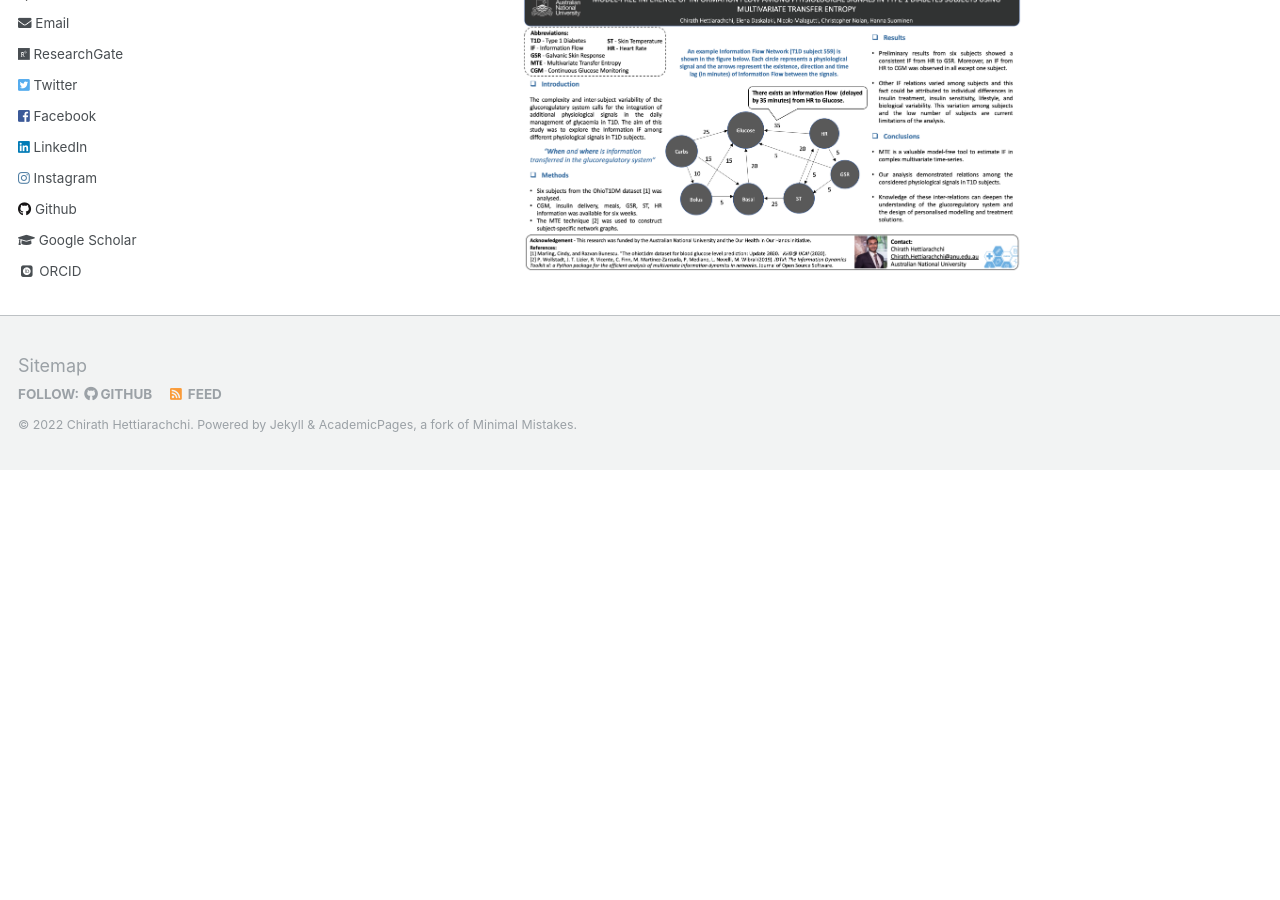
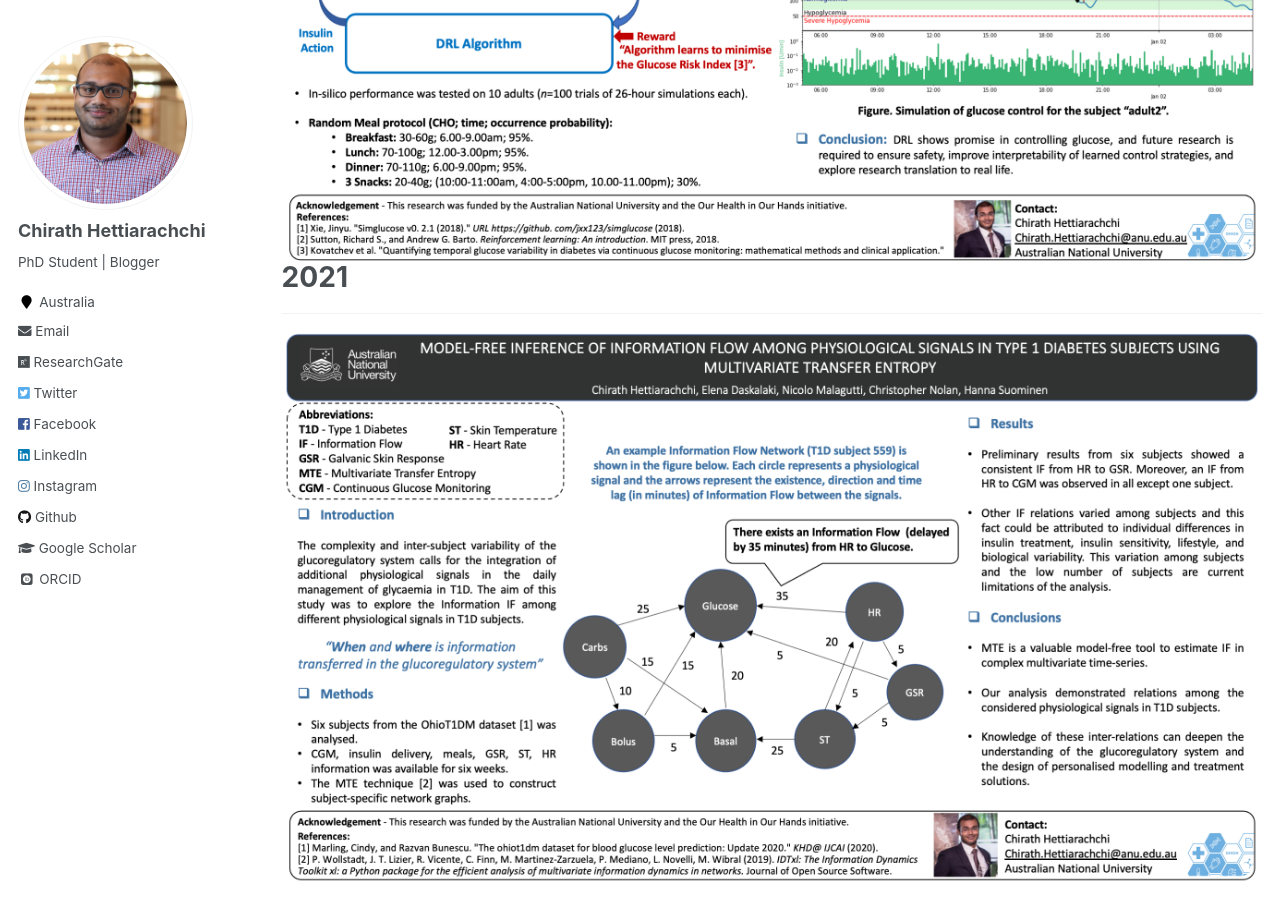
Before and after one commit to chirathyh/chirathyh.github.io, a Jekyll site: the page built from _pages/posters.md, in a window 1280 px wide and 900 px high, scrolled down 493 px. Built offline with Jekyll 4.4.1, drawn with Linux system fonts in a browser that asks for light colours; some web fonts are replaced; before the commit the page ends 963 px from its top, so only the background shows below that.

Commit message:
Update posters.md

```diff
--- a/_pages/posters.md
+++ b/_pages/posters.md
@@ -7,6 +7,9 @@ author_profile: true
 # 2022
 ---
 
-<center><img src='/images/attd22.png' width="500" height="161"></center>
+<center><img src='/images/attd22.png' width="1000" height="232"></center>
 
-<center><img src='/images/attd21.png' width="500" height="161"></center>
+# 2021
+---
+
+<center><img src='/images/attd21.png' width="1000" height="232"></center>
```
